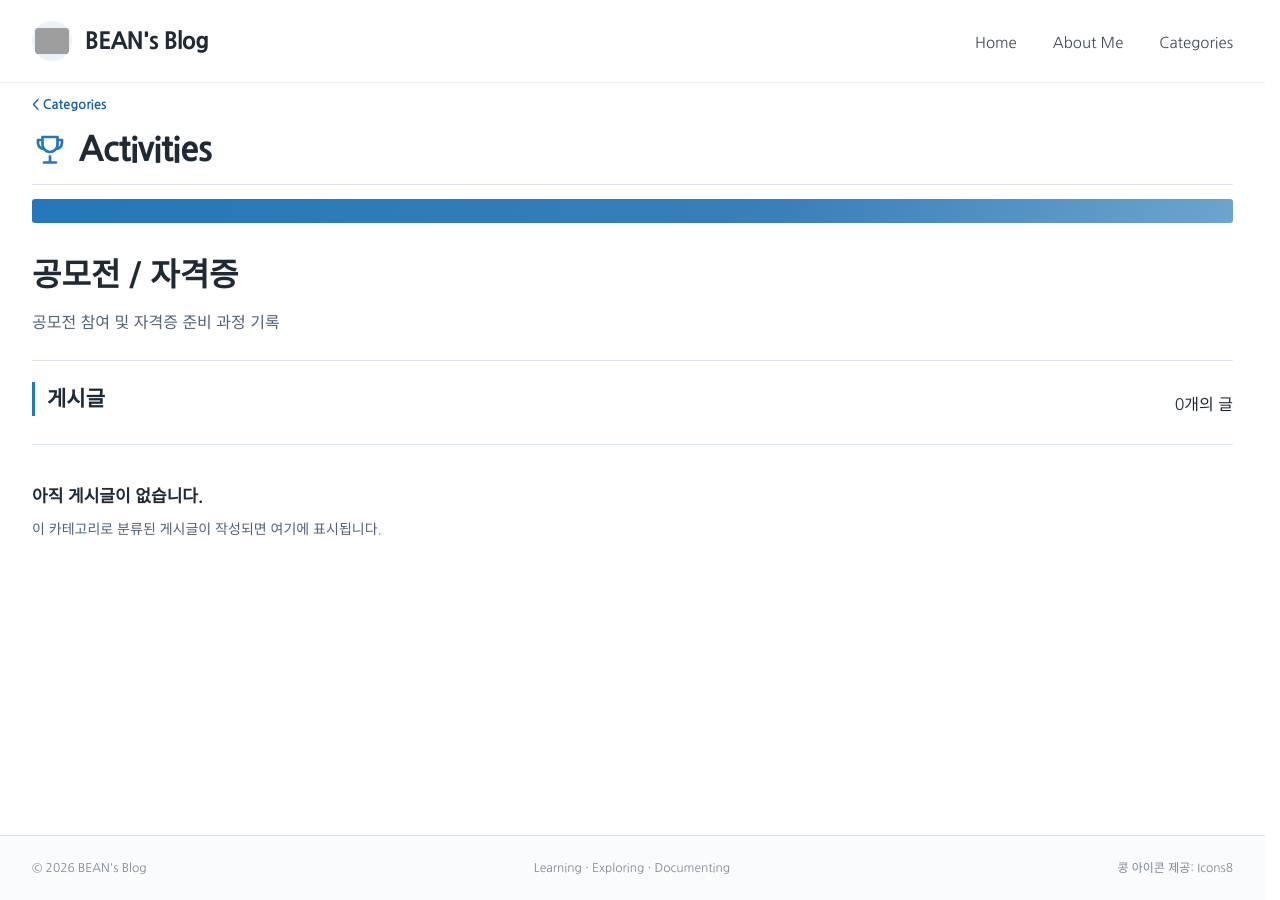
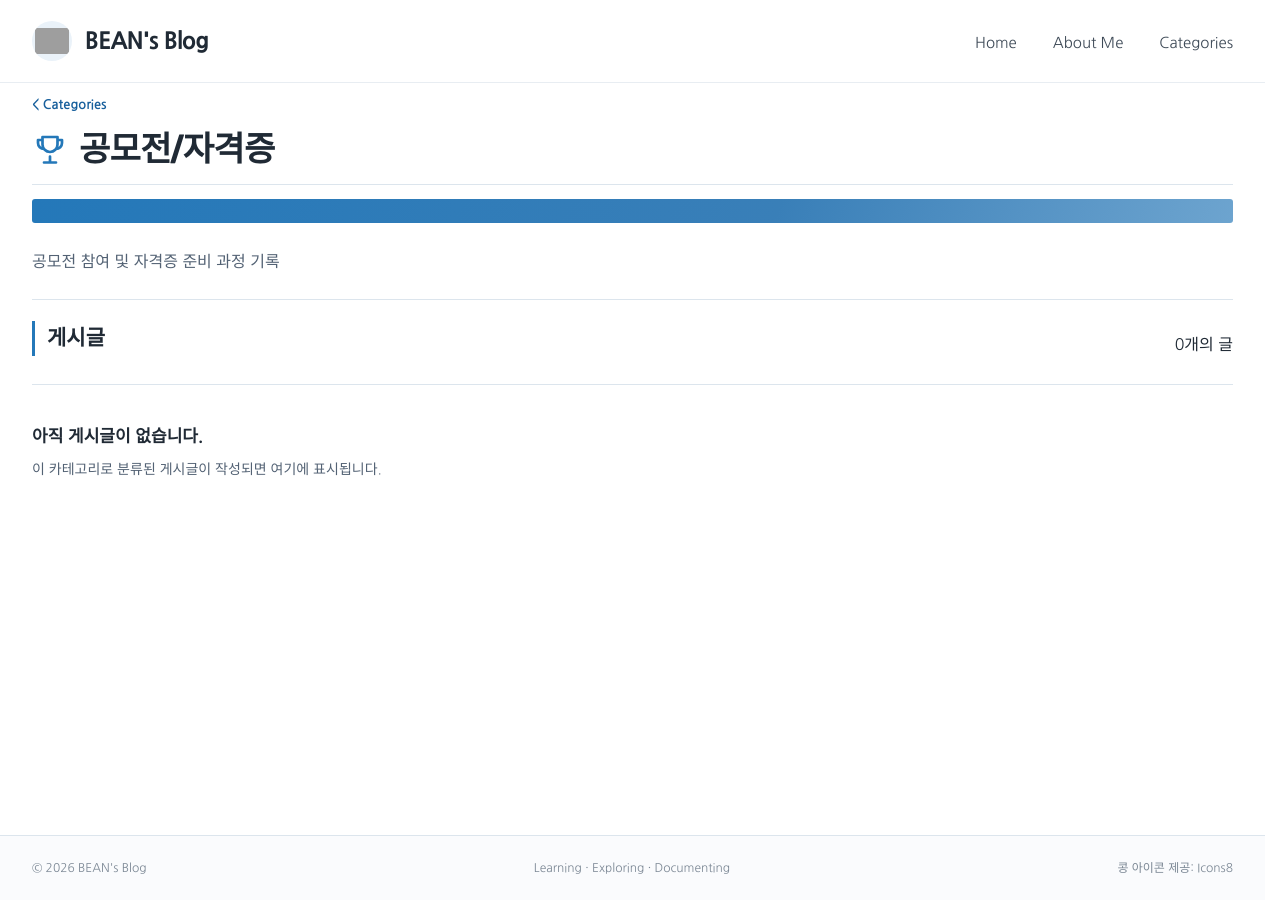
Before and after one commit to BEAN-CMD418/bean-cmd418.github.io, a Jekyll site: the page built from activities/index.md, in a window 1280 px wide. Built offline with Jekyll 4.4.1, drawn with Linux system fonts in a browser that asks for light colours; some web fonts are replaced; grey boxes are pictures that could not be loaded.

Commit message:
Use Korean title for activities category

```diff
--- a/activities/index.md
+++ b/activities/index.md
@@ -2,10 +2,8 @@
 category_icon: activities
 category: Activities
 layout: page
-title: Activities
+title: 공모전/자격증
 permalink: /activities/
 ---
 
-# 공모전 / 자격증
-
 공모전 참여 및 자격증 준비 과정 기록
```
